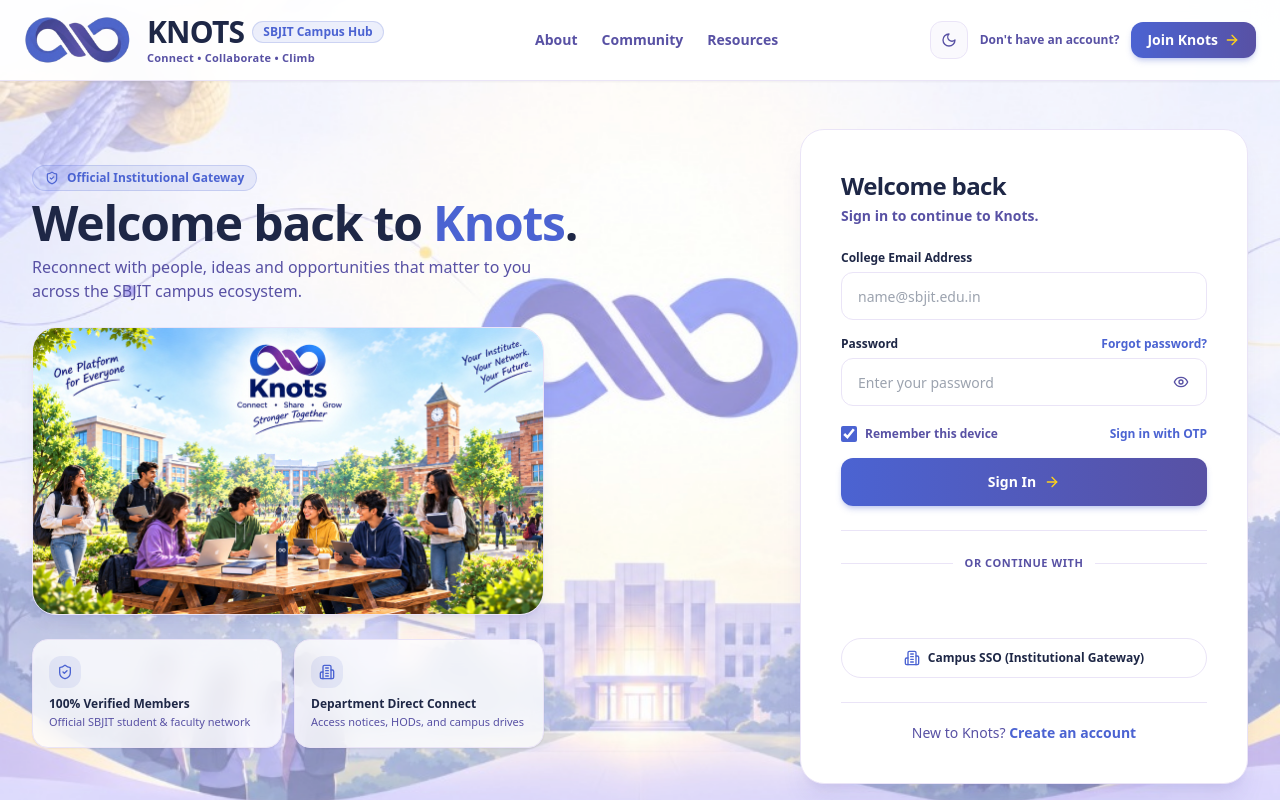
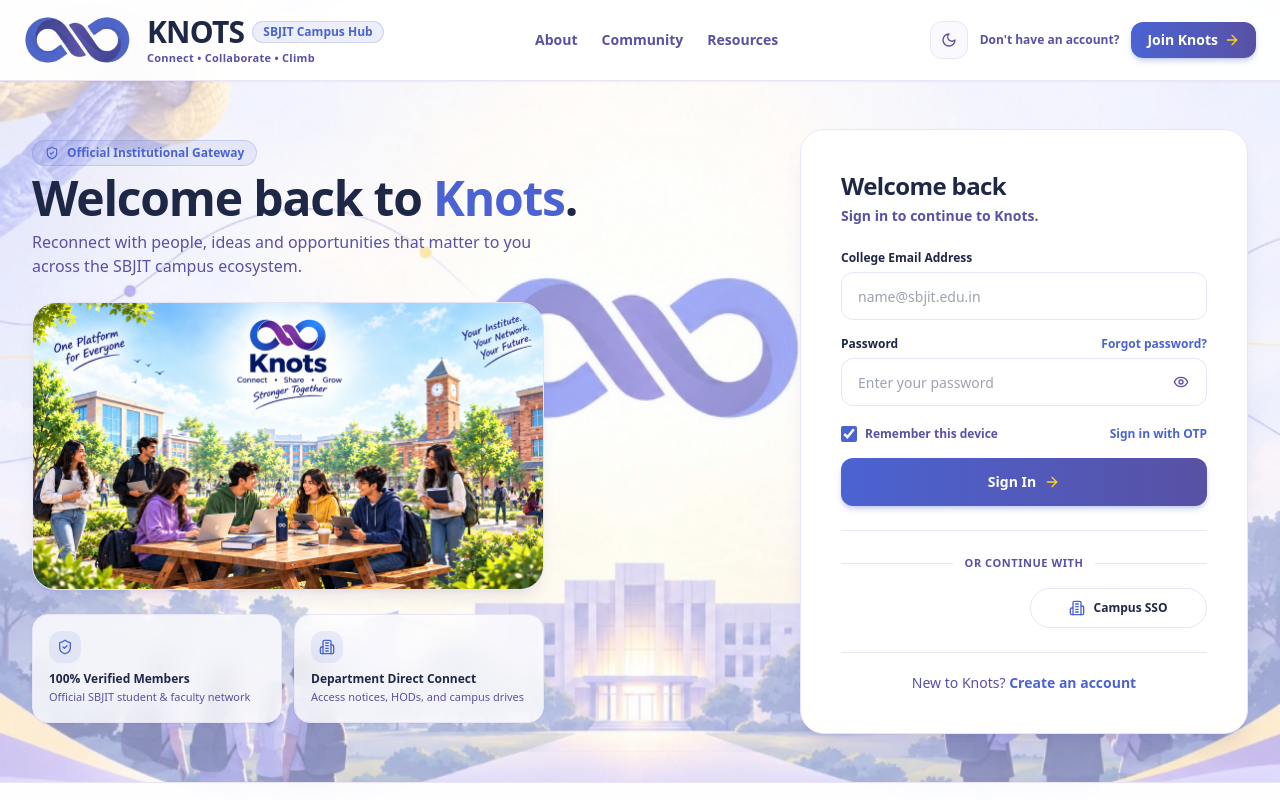
Before and after one commit to Yash-k10/knots, a React (Vite) app in the folder frontend/: page /login in a window 1280 px wide. Shown: the top 800 px of the page. Built offline with nearby package versions, Linux system fonts and the light colour scheme; no server answers.

Commit message:
fix(auth): lock standard Google sign in pill and side-by-side grid to match localhost perfectly

```diff
--- a/frontend/src/pages/Login.tsx
+++ b/frontend/src/pages/Login.tsx
@@ -918,19 +918,18 @@
                   </span>
                 </div>
 
-                <div className="flex flex-col gap-2.5 w-full">
+                <div className="grid grid-cols-1 sm:grid-cols-2 gap-3 items-center w-full">
                   {/* Real Google OAuth Button */}
-                  <div className="w-full flex justify-center [&>div]:!w-full [&>div>div]:!w-full [&_iframe]:!w-full [&_iframe]:!mx-auto">
+                  <div className="w-full flex justify-center items-center overflow-hidden">
                     <GoogleLogin
                       onSuccess={handleGoogleSuccess}
                       onError={() => {
                         setError("Google Sign-In was cancelled or failed.");
                       }}
-                      text="continue_with"
+                      text="signin_with"
                       shape="pill"
                       theme="outline"
                       size="large"
-                      width="100%"
                     />
                   </div>
 
@@ -938,10 +937,10 @@
                   <button
                     type="button"
                     onClick={() => handleSocialLogin("Campus SSO")}
-                    className="w-full h-10 px-4 bg-white dark:bg-[#1E293B] hover:bg-[#FAF9FD] dark:hover:bg-[#334155] border border-[#EAE4F7] dark:border-[#334155] hover:border-[#C8B6E2] rounded-full text-xs font-bold text-[#1E2746] dark:text-[#F1F5F9] transition-colors flex items-center justify-center gap-2 cursor-pointer shadow-xs"
+                    className="h-10 px-4 w-full bg-white dark:bg-[#1E293B] hover:bg-[#FAF9FD] dark:hover:bg-[#334155] border border-[#EAE4F7] dark:border-[#334155] hover:border-[#C8B6E2] rounded-full text-xs font-bold text-[#1E2746] dark:text-[#F1F5F9] transition-colors flex items-center justify-center gap-2 cursor-pointer shadow-xs"
                   >
                     <Building2 className="w-4 h-4 text-[#4B63D2]" />
-                    <span>Campus SSO (Institutional Gateway)</span>
+                    <span>Campus SSO</span>
                   </button>
                 </div>
               </div>
```
